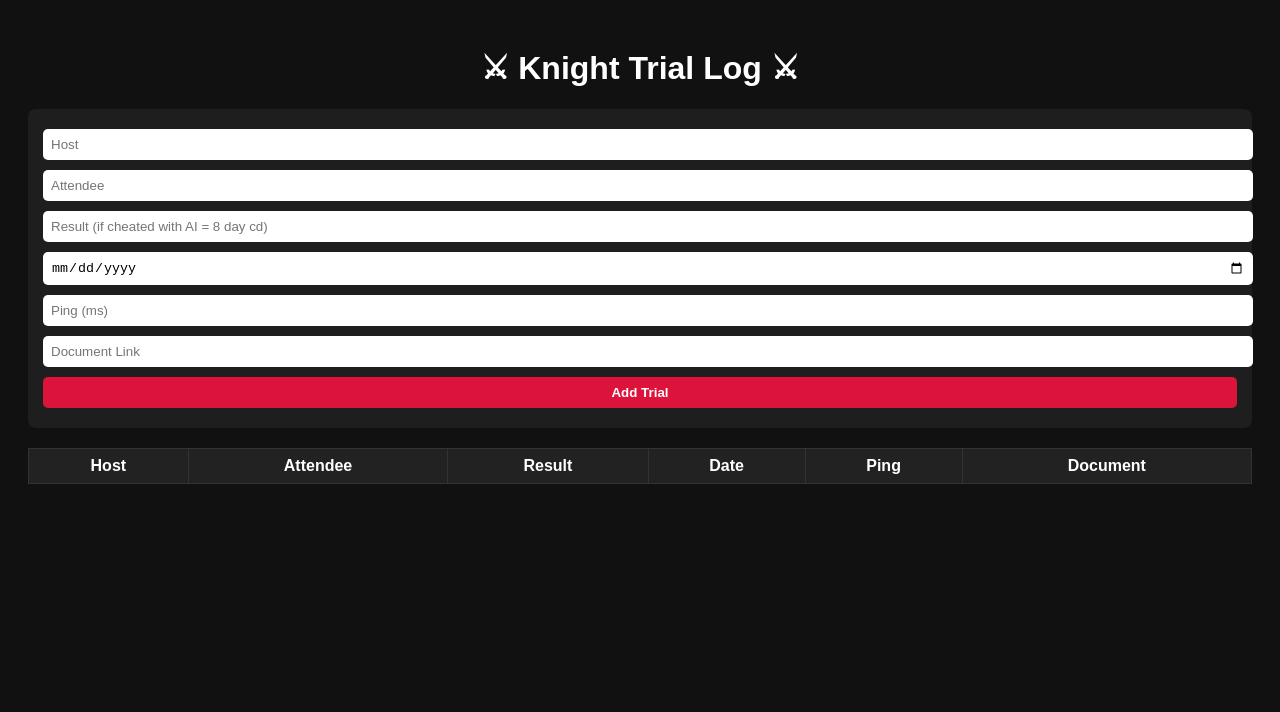
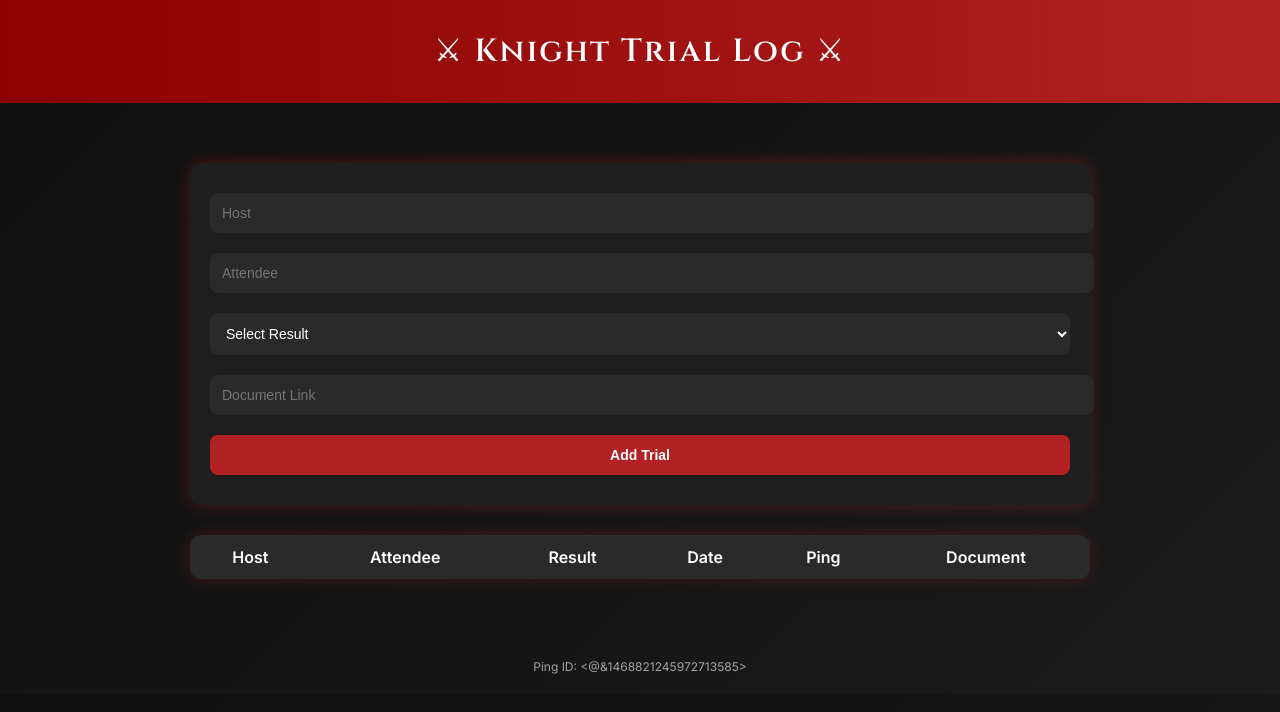
Before and after one commit to marabo13/Knight-Trial-Logger, a plain HTML site: page index.html in a window 1280 px wide. Drawn offline with Linux system fonts and the light colour scheme.

Commit message:
Update index.html

```diff
--- a/index.html
+++ b/index.html
@@ -3,77 +3,139 @@
 <head>
 <meta charset="UTF-8">
 <title>Knight Trial Log</title>
+<link href="https://fonts.googleapis.com/css2?family=Cinzel:wght@600&family=Inter:wght@400;600&display=swap" rel="stylesheet">
 <style>
     body {
-            font-family: Arial, sans-serif;
-            background: #111;
+        margin: 0;
+        font-family: 'Inter', sans-serif;
+        background: linear-gradient(135deg, #0f0f0f, #1b1b1b);
         color: white;
+    }
+
+    header {
+        text-align: center;
+        padding: 30px;
+        font-family: 'Cinzel', serif;
+        font-size: 32px;
+        background: linear-gradient(90deg, #8b0000, #b22222);
+        letter-spacing: 2px;
+    }
+
+    .container {
+        max-width: 900px;
+        margin: 40px auto;
         padding: 20px;
     }
 
-        h1 {
-            text-align: center;
+    form {
+        background: #1e1e1e;
+        padding: 20px;
+        border-radius: 12px;
+        box-shadow: 0 0 15px rgba(178,34,34,0.4);
+        margin-bottom: 30px;
     }
 
-        form {
-            margin-bottom: 20px;
-            background: #1e1e1e;
-            padding: 15px;
+    input, select, button {
+        width: 100%;
+        padding: 12px;
+        margin: 10px 0;
         border-radius: 8px;
+        border: none;
+        font-size: 14px;
     }
 
-        input, button {
-            padding: 8px;
-            margin: 5px 0;
-            width: 100%;
-            border-radius: 5px;
-            border: none;
+    input, select {
+        background: #2a2a2a;
+        color: white;
     }
 
     button {
-            background: crimson;
+        background: #b22222;
         color: white;
         font-weight: bold;
         cursor: pointer;
+        transition: 0.3s;
     }
 
     button:hover {
-            background: darkred;
+        background: #8b0000;
+        transform: scale(1.03);
     }
 
     table {
         width: 100%;
         border-collapse: collapse;
         background: #1e1e1e;
+        border-radius: 12px;
+        overflow: hidden;
+        box-shadow: 0 0 15px rgba(178,34,34,0.3);
     }
 
     th, td {
-            border: 1px solid #333;
-            padding: 8px;
+        padding: 12px;
         text-align: center;
     }
 
     th {
-            background: #222;
+        background: #2a2a2a;
+        font-weight: 600;
+    }
+
+    tr:nth-child(even) {
+        background: #252525;
+    }
+
+    .passed {
+        color: #4CAF50;
+        font-weight: bold;
+    }
+
+    .failed {
+        color: #ff9800;
+        font-weight: bold;
     }
 
     .cheated {
-            color: red;
+        color: #f44336;
         font-weight: bold;
+    }
+
+    a {
+        color: #4fc3f7;
+        text-decoration: none;
+    }
+
+    a:hover {
+        text-decoration: underline;
+    }
+
+    footer {
+        text-align: center;
+        padding: 20px;
+        font-size: 12px;
+        opacity: 0.6;
     }
 </style>
 </head>
 <body>
 
-<h1>⚔ Knight Trial Log ⚔</h1>
+<header>⚔ Knight Trial Log ⚔</header>
+
+<div class="container">
 
 <form id="trialForm">
     <input type="text" id="host" placeholder="Host" required>
     <input type="text" id="attendee" placeholder="Attendee" required>
-    <input type="text" id="result" placeholder="Result (if cheated with AI = 8 day cd)" required>
-    <input type="date" id="date" required>
-    <input type="text" id="ping" placeholder="Ping (ms)" required>
+
+    <select id="result" required>
+        <option value="">Select Result</option>
+        <option value="Passed">Passed</option>
+        <option value="Failed">Failed</option>
+        <option value="Cheated">Cheated</option>
+    </select>
+
     <input type="text" id="document" placeholder="Document Link" required>
+
     <button type="submit">Add Trial</button>
 </form>
 
@@ -91,9 +153,22 @@
     <tbody id="logTable"></tbody>
 </table>
 
+</div>
+
+<footer>
+    Ping ID: &lt;@&1468821245972713585&gt;
+</footer>
+
 <script>
 const form = document.getElementById("trialForm");
 const table = document.getElementById("logTable");
+
+const PING_ID = "<@&1468821245972713585>";
+
+function getTodayDate() {
+    const today = new Date();
+    return today.toISOString().split("T")[0];
+}
 
 function loadLogs() {
     const logs = JSON.parse(localStorage.getItem("trialLogs")) || [];
@@ -109,21 +184,23 @@
 function addRow(log) {
     const row = document.createElement("tr");
 
+    let resultClass = "";
     let resultText = log.result;
-        let cheatedClass = "";
 
-        if (log.result.toLowerCase().includes("ai")) {
+    if (log.result === "Passed") resultClass = "passed";
+    if (log.result === "Failed") resultClass = "failed";
+    if (log.result === "Cheated") {
+        resultClass = "cheated";
         resultText += " (8 day cd)";
-            cheatedClass = "cheated";
     }
 
     row.innerHTML = `
         <td>${log.host}</td>
         <td>${log.attendee}</td>
-            <td class="${cheatedClass}">${resultText}</td>
+        <td class="${resultClass}">${resultText}</td>
         <td>${log.date}</td>
-            <td>${log.ping}</td>
-            <td><a href="${log.document}" target="_blank" style="color:cyan;">View</a></td>
+        <td>${PING_ID}</td>
+        <td><a href="${log.document}" target="_blank">View</a></td>
     `;
 
     table.appendChild(row);
@@ -136,8 +213,7 @@
         host: host.value,
         attendee: attendee.value,
         result: result.value,
-            date: date.value,
-            ping: ping.value,
+        date: getTodayDate(),
         document: document.value
     };
 
```
Lines whose indentation alone changed are shown as unchanged.
